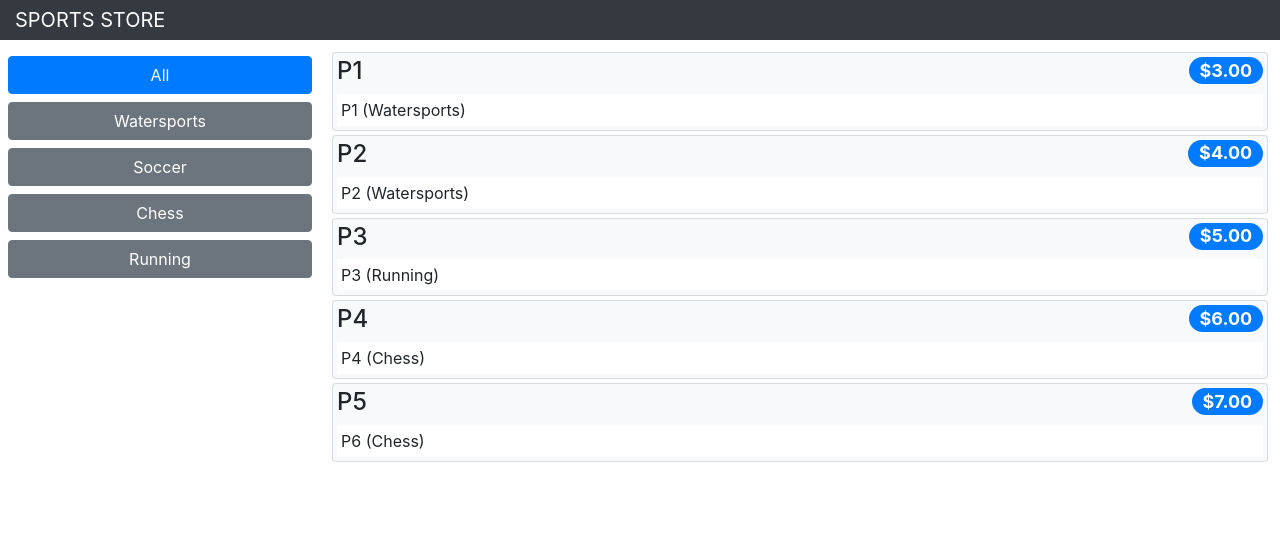
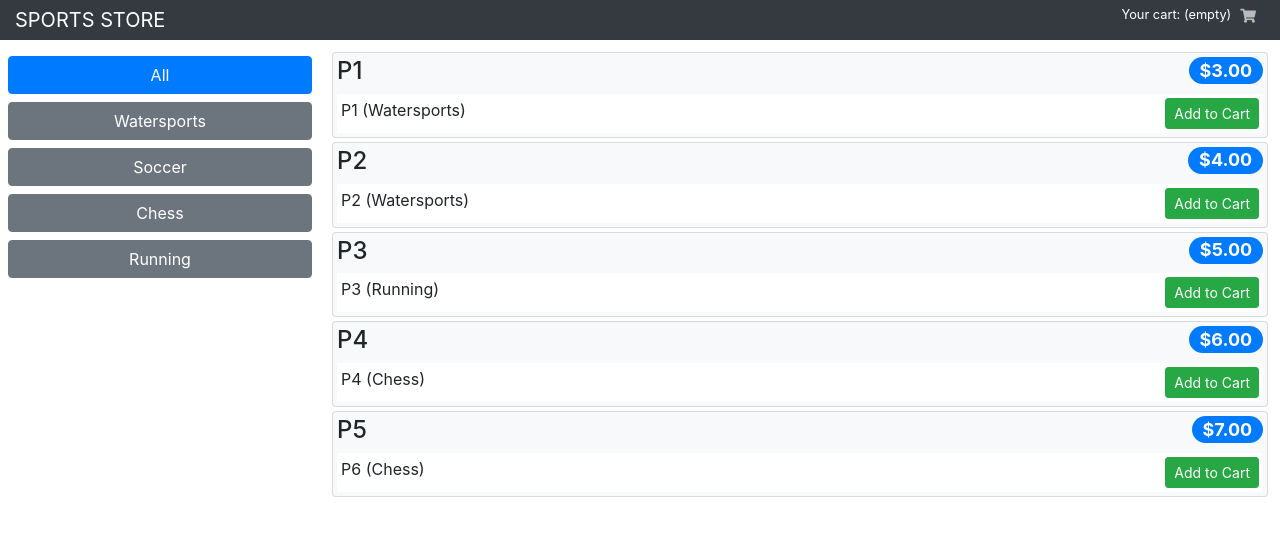
Before and after one commit to tranquangphuc/sportstore, a React (Create React App) app: page /shop/products in a window 1280 px wide. Shown: the top 536 px of the page. Built offline with nearby package versions, Linux system fonts and the light colour scheme.

Commit message:
create cart summary component

```diff
--- /dev/null
+++ b/src/data/CartActionCreator.js
@@ -0,0 +1,23 @@
+import { ActionTypes } from './Types';
+
+export const addToCart = (product, quantity) => ({
+  type: ActionTypes.CART_ADD,
+  payload: {
+    product,
+    quantity: quantity || 1
+  }
+});
+
+export const updateCartQuantity = (product, quantity) => ({
+  type: ActionTypes.CART_UPDATE,
+  payload: { product, quantity }
+});
+
+export const removeFromCart = product => ({
+  type: ActionTypes.CART_REMOVE,
+  payload: product
+});
+
+export const clearCart = () => ({
+  type: ActionTypes.CART_CLEAR
+});
--- /dev/null
+++ b/src/data/CartReducer.js
@@ -0,0 +1,43 @@
+import { ActionTypes } from './Types';
+
+export const CartReducer = (storeData, action) => {
+  let neoStore = { cart: [], cartItems: 0, cartPrice: 0, ...storeData };
+  switch (action.type) {
+    case ActionTypes.CART_ADD:
+      let p = action.payload.product;
+      let q = action.payload.quantity;
+      let existing = neoStore.cart.find(item => item.product.id === p.id);
+      if (existing) {
+        existing.quantity += q;
+      } else {
+        neoStore.cart = [...neoStore.cart, action.payload];
+      }
+      neoStore.cartItems += q;
+      neoStore.cartPrice += q * p.price;
+      return neoStore;
+    case ActionTypes.CART_UPDATE:
+      neoStore.cart = neoStore.cart.map(item => {
+        if (item.product.id === action.payload.product.id) {
+          const diff = action.payload.quantity - item.quantity;
+          neoStore.cartItems += diff;
+          neoStore.cartPrice += diff * item.product.price;
+          return action.payload;
+        } else {
+          return item;
+        }
+      });
+      return neoStore;
+    case ActionTypes.CART_REMOVE:
+      let selection = neoStore.cart.find(
+        item => item.product.id === action.payload.id
+      );
+      neoStore.cartItems -= selection.quantity;
+      neoStore.cartPrice -= selection.quantity * selection.product.price;
+      neoStore.cart = neoStore.cart.filter(item => item !== selection);
+      return neoStore;
+    case ActionTypes.CART_CLEAR:
+      return { ...storeData, cart: [], cartItems: 0, cartPrice: 0 };
+    default:
+      return storeData || {};
+  }
+};
--- /dev/null
+++ b/src/data/CommonReducer.js
@@ -0,0 +1,10 @@
+export const CommonReducer = (...reducers) => (storeData, action) => {
+  for (let index = 0; index < reducers.length; index++) {
+    const reducer = reducers[index];
+    let neoStore = reducer(storeData, action);
+    if (neoStore !== storeData) {
+      return neoStore;
+    }
+  }
+  return storeData;
+};
--- a/src/data/DataStore.js
+++ b/src/data/DataStore.js
@@ -1,4 +1,8 @@
 import { createStore } from 'redux';
 import { ShopReducer } from './ShopReducer';
+import { CartReducer } from './CartReducer';
+import { CommonReducer } from './CommonReducer';
 
-export const SportsStoreDataStore = createStore(ShopReducer);
+export const SportsStoreDataStore = createStore(
+  CommonReducer(ShopReducer, CartReducer)
+);
--- a/src/data/Types.js
+++ b/src/data/Types.js
@@ -1,2 +1,8 @@
 export const DataTypes = { PRODUCTS: 'products', CATEGORIES: 'categories' };
-export const ActionTypes = { DATA_LOAD: 'data_load' };
+export const ActionTypes = {
+  DATA_LOAD: 'data_load',
+  CART_ADD: 'cart_add',
+  CART_UPDATE: 'cart_update',
+  CART_REMOVE: 'cart_remove',
+  CART_CLEAR: 'cart_clear'
+};
--- /dev/null
+++ b/src/shop/CartSummary.js
@@ -0,0 +1,35 @@
+import React, { Component } from 'react';
+import { Link } from 'react-router-dom';
+
+export class CartSummary extends Component {
+  getSummary() {
+    if (this.props.cartItems) {
+      return (
+        <span>
+          {this.props.cartItems} item(s), ${this.props.cartPrice.toFixed(2)}
+        </span>
+      );
+    } else {
+      return <span>Your cart: (empty)</span>;
+    }
+  }
+
+  getLinkClass() {
+    return `btn btn-sm btn-dark text-white ${
+      this.props.cartItems ? '' : 'disabled'
+    }`;
+  }
+
+  render() {
+    return (
+      <div className="float-right">
+        <small>
+          {this.getSummary()}
+          <Link className={this.getLinkClass()} to="/shop/cart">
+            <i className="fa fa-shopping-cart"></i>
+          </Link>
+        </small>
+      </div>
+    );
+  }
+}
--- a/src/shop/ProductList.js
+++ b/src/shop/ProductList.js
@@ -8,14 +8,22 @@ export class ProductList extends Component {
     }
 
     return this.props.products.map(p => (
-      <div className="card m-1 p-1 bg-light" key="{p.id}">
+      <div className="card m-1 p-1 bg-light" key={p.id}>
         <h4>
           {p.name}
           <span className="badge badge-pill badge-primary float-right">
             ${p.price.toFixed(2)}
           </span>
         </h4>
-        <div className="card-text bg-white p-1">{p.description}</div>
+        <div className="card-text bg-white p-1">
+          {p.description}
+          <button
+            className="btn btn-success btn-sm float-right"
+            onClick={() => this.props.addToCart(p)}
+          >
+            Add to Cart
+          </button>
+        </div>
       </div>
     ));
   }
--- a/src/shop/Shop.js
+++ b/src/shop/Shop.js
@@ -1,6 +1,7 @@
 import React, { Component } from 'react';
 import { CategoryNavigation } from './CategoryNavigation';
 import { ProductList } from './ProductList';
+import { CartSummary } from './CartSummary';
 
 export class Shop extends Component {
   render() {
@@ -9,6 +10,7 @@ export class Shop extends Component {
         <div className="row">
           <div className="col bg-dark text-white">
             <div className="navbar-brand">SPORTS STORE</div>
+            <CartSummary {...this.props} />
           </div>
         </div>
         <div className="row">
@@ -19,7 +21,7 @@ export class Shop extends Component {
             />
           </div>
           <div className="col-9 p-2">
-            <ProductList products={this.props.products} />
+            <ProductList products={this.props.products} {...this.props} />
           </div>
         </div>
       </div>
--- a/src/shop/ShopConnector.js
+++ b/src/shop/ShopConnector.js
@@ -4,13 +4,19 @@ import { connect } from 'react-redux';
 import { loadData } from '../data/ActionCreators';
 import { DataTypes } from '../data/Types';
 import { Shop } from './Shop';
+import {
+  addToCart,
+  updateCartQuantity,
+  removeFromCart,
+  clearCart
+} from '../data/CartActionCreator';
 
 const mapStateToProps = dataStore => ({
   ...dataStore
 });
 
 const mapDispatchToProps = {
-  loadData
+  loadData, addToCart, updateCartQuantity, removeFromCart, clearCart
 };
 
 const filterProducts = (products = [], category) =>
```
Also changed, not shown: 1 other file (tests, documents, lock files or other folders).
